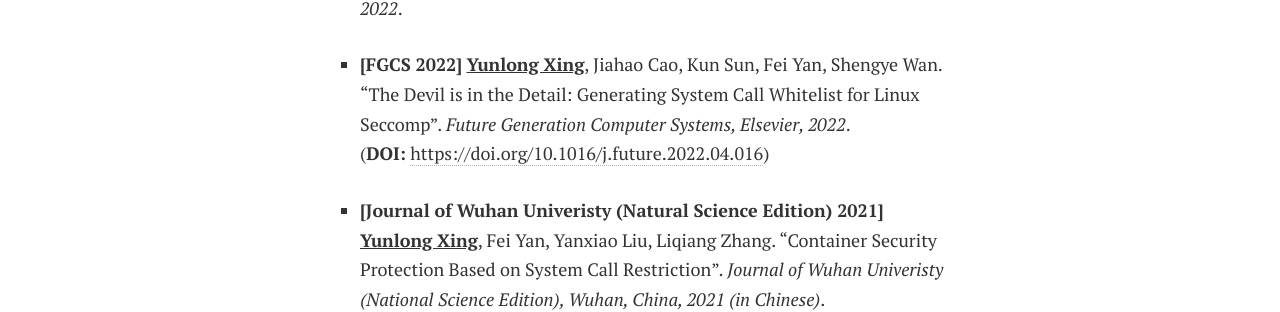
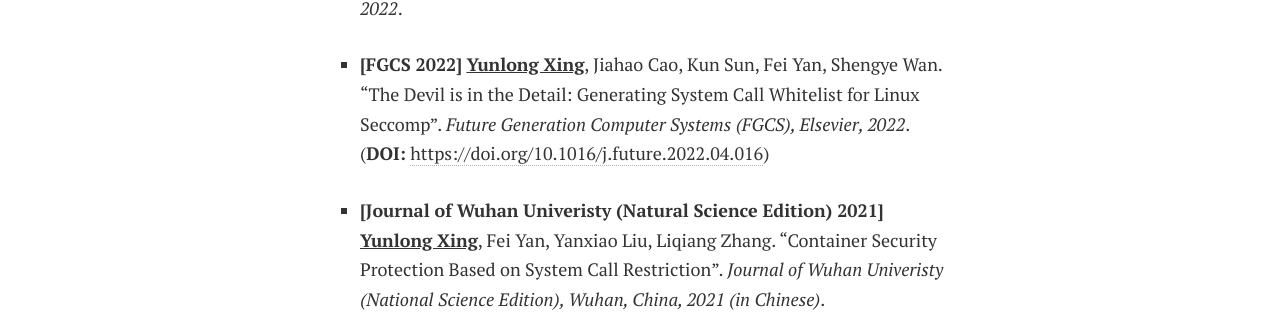
Before and after one commit to YunlongXing/HomePage, a Jekyll site: the page built from docs/index.md, in a window 1280 px wide. Shown: the part 840-1152 px from the top of the page. Built offline with Jekyll 4.4.1, drawn with Linux system fonts in a browser that asks for light colours; nearby versions of some CDN libraries; a style sheet for code colours, icons or effects is not loaded; our own code applies the rules of GitHub Pages for plain Markdown files.

Commit message:
Update index.md

```diff
--- a/docs/index.md
+++ b/docs/index.md
@@ -19,7 +19,7 @@ Before that, I received a Master's Degree in Engineering in July 2021 at [Wuhan
 
 * **[RAID 2022]** Xu He, Shu Wang, **<u>Yunlong Xing</u>**, Pengbin Feng, Haining Wang, Qi Li, Songqing Chen, and Kun Sun. "BinProv: Binary Code Provenance Identification without Disassembly". *International Symposium on Research in Attacks, Intrusions and Defenses (RAID), Limassol, Cyprus, 2022*.
 
-* **[FGCS 2022]** **<u>Yunlong Xing</u>**, Jiahao Cao, Kun Sun, Fei Yan, Shengye Wan. "The Devil is in the Detail: Generating System Call Whitelist for Linux Seccomp". *Future Generation Computer Systems, Elsevier, 2022*.
+* **[FGCS 2022]** **<u>Yunlong Xing</u>**, Jiahao Cao, Kun Sun, Fei Yan, Shengye Wan. "The Devil is in the Detail: Generating System Call Whitelist for Linux Seccomp". *Future Generation Computer Systems (FGCS), Elsevier, 2022*.
 (**DOI:** [https://doi.org/10.1016/j.future.2022.04.016])
 
 [https://doi.org/10.1016/j.future.2022.04.016]: https://doi.org/10.1016/j.future.2022.04.016
```
